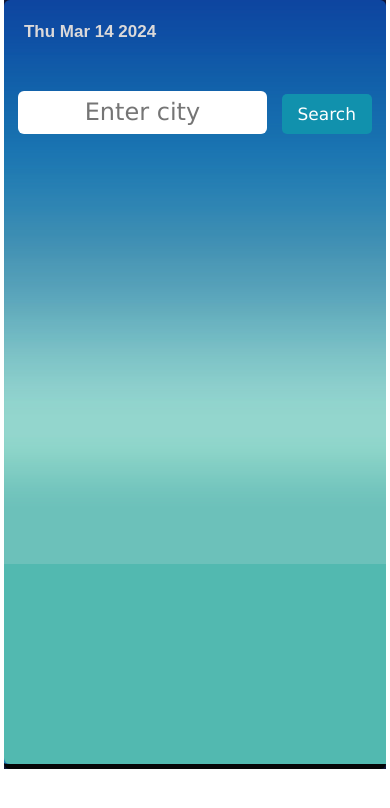
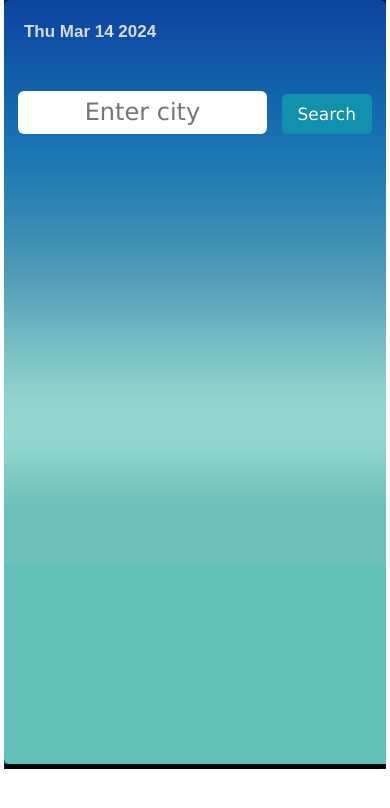
Before and after one commit to AhmedB5/Weather-App, a plain HTML site: page index.html in a window 390 px wide. Drawn offline with Linux system fonts and the light colour scheme; files whose address does not match are found by name.

Commit message:
Update muster.css

```diff
--- a/muster.css
+++ b/muster.css
@@ -177,7 +177,6 @@ hr {
   border-radius: 0 0 0 6px;
   display: flex !important;
   justify-content: space-between;
-  display: none;
 }
 .all h4 {
   width: 19%;
@@ -255,9 +254,9 @@ hr {
     margin-top: 130px;
     display: block !important;
     height: 200px;
-    background-color: #0c1333;
-    background-color: #52b9b0;
+    background-color: #63c0b8;
   }
+
   .app .all h4 {
     width: 100%;
     height: 33px;
```
